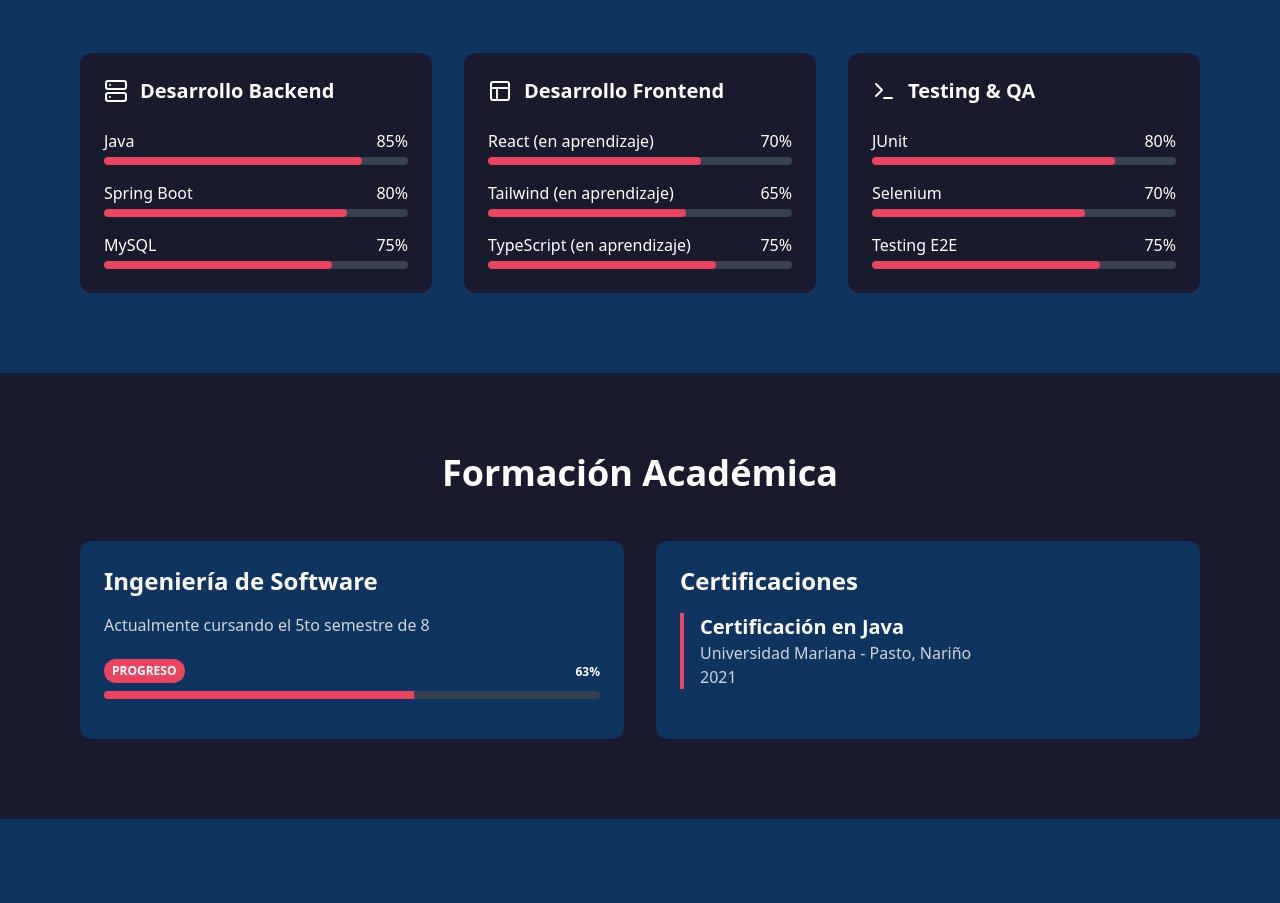
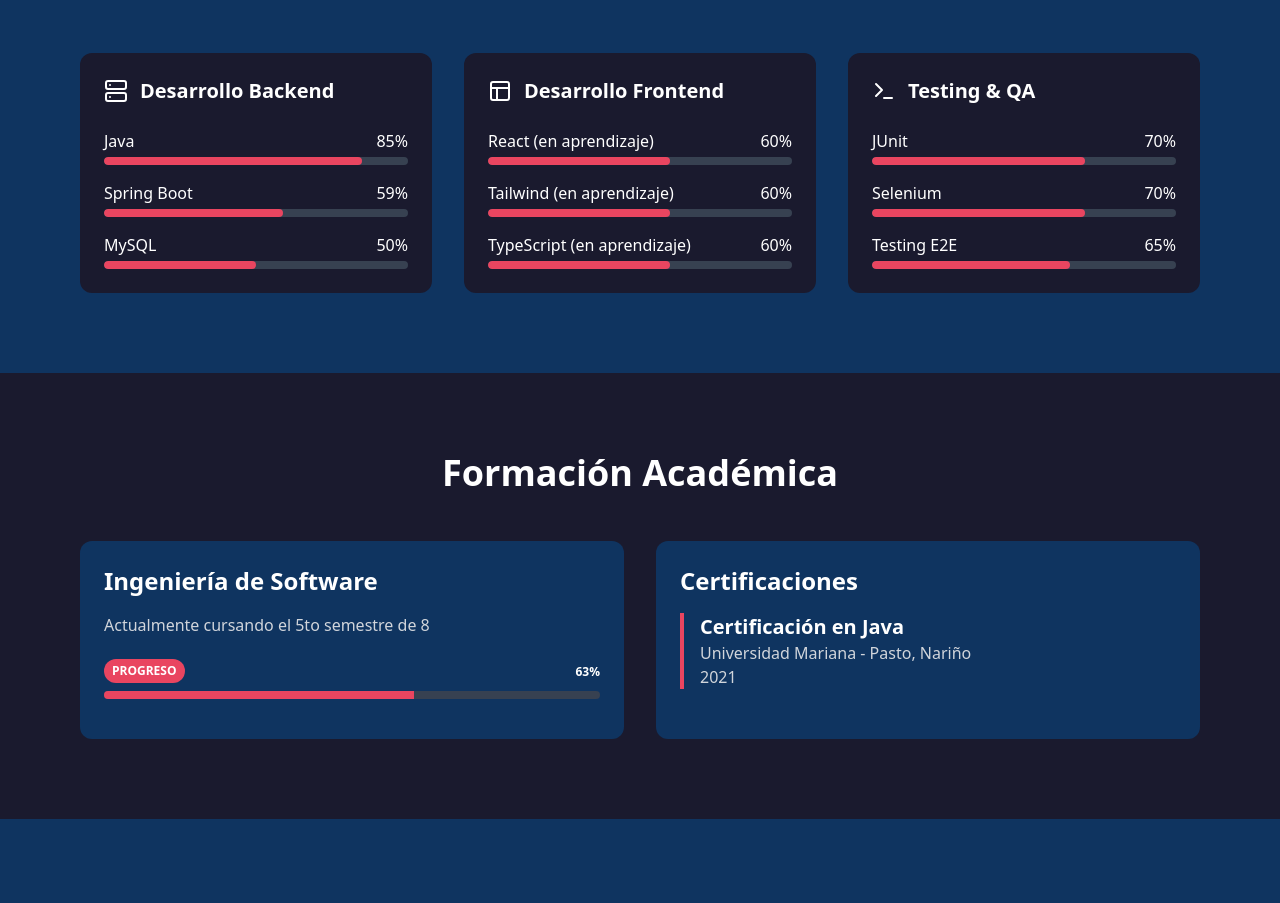
Before and after one commit to Juanjose190/portafolio, a React (Vite) app: page / in a window 1280 px wide. Shown: the part 2363-3266 px from the top of the page. Built offline with nearby package versions, Linux system fonts and the light colour scheme.

Commit message:
cambios en porcentajes skills

```diff
--- a/src/components/Skills.tsx
+++ b/src/components/Skills.tsx
@@ -17,26 +17,26 @@ const Skills = () => {
       icon: <Server className="w-6 h-6" />,
       items: [
         { name: t('skills.backend.skills.java'), level: 85 },
-        { name: t('skills.backend.skills.spring'), level: 80 },
-        { name: t('skills.backend.skills.mysql'), level: 75 }
+        { name: t('skills.backend.skills.spring'), level: 59 },
+        { name: t('skills.backend.skills.mysql'), level: 50 }
       ]
     },
     {
       category: t('skills.frontend.title'),
       icon: <Layout className="w-6 h-6" />,
       items: [
-        { name: t('skills.frontend.skills.react'), level: 70 },
-        { name: t('skills.frontend.skills.angular'), level: 65 },
-        { name: t('skills.frontend.skills.typescript'), level: 75 }
+        { name: t('skills.frontend.skills.react'), level: 60 },
+        { name: t('skills.frontend.skills.angular'), level: 60 },
+        { name: t('skills.frontend.skills.typescript'), level: 60 }
       ]
     },
     {
       category: t('skills.testing.title'),
       icon: <Terminal className="w-6 h-6" />,
       items: [
-        { name: t('skills.testing.skills.junit'), level: 80 },
+        { name: t('skills.testing.skills.junit'), level: 70 },
         { name: t('skills.testing.skills.selenium'), level: 70 },
-        { name: t('skills.testing.skills.e2e'), level: 75 }
+        { name: t('skills.testing.skills.e2e'), level: 65 }
       ]
     }
   ];
--- a/src/i18n/en/translation.json
+++ b/src/i18n/en/translation.json
@@ -41,7 +41,7 @@
       "title": "Frontend Development",
       "skills": {
         "react": "React (I'm Learning)",
-        "angular": "Tailwind (I'm Learning)",
+        "next": "Tailwind (I'm Learning)",
         "typescript": "TypeScript (I'm Learning)"
       }
     },
```
Also changed, not shown: 1 other file (tests, documents, lock files or other folders).
